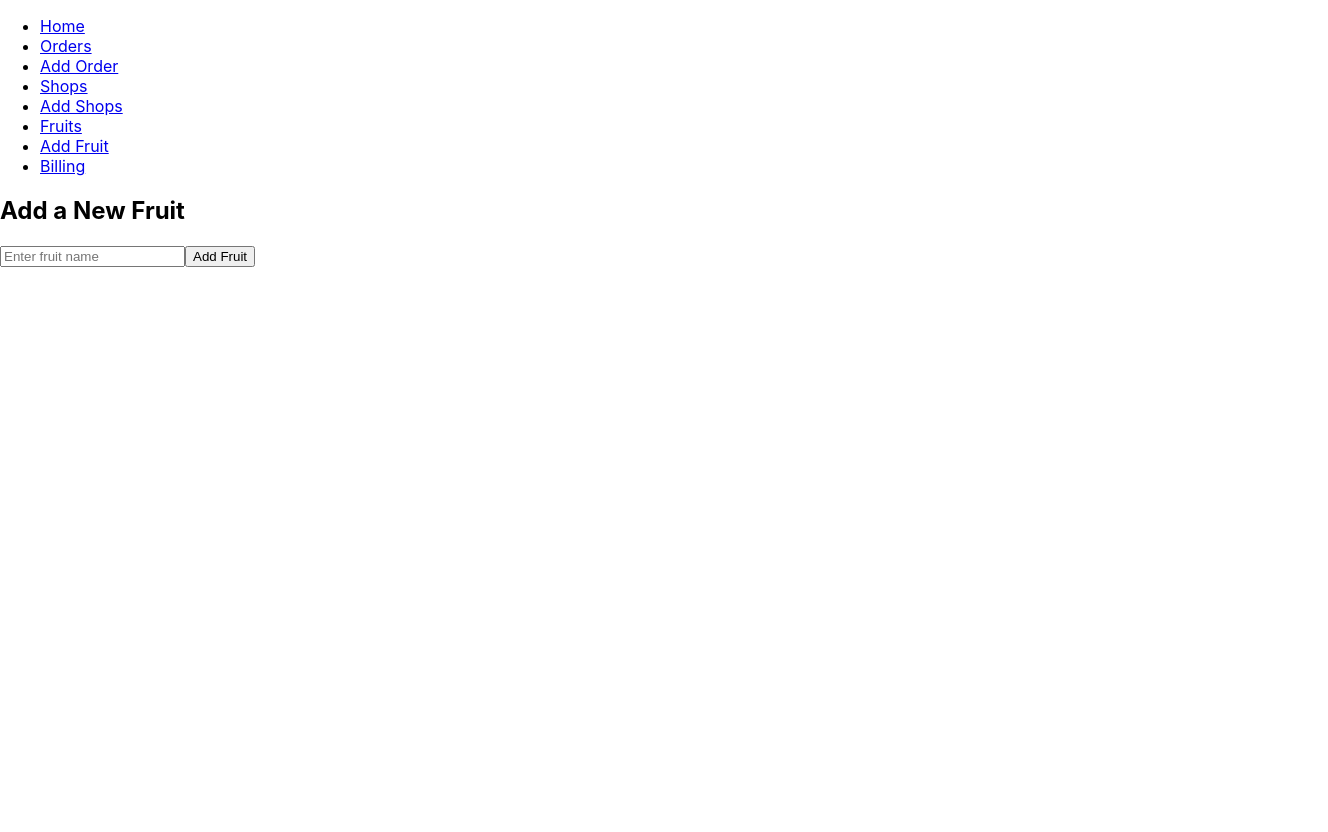
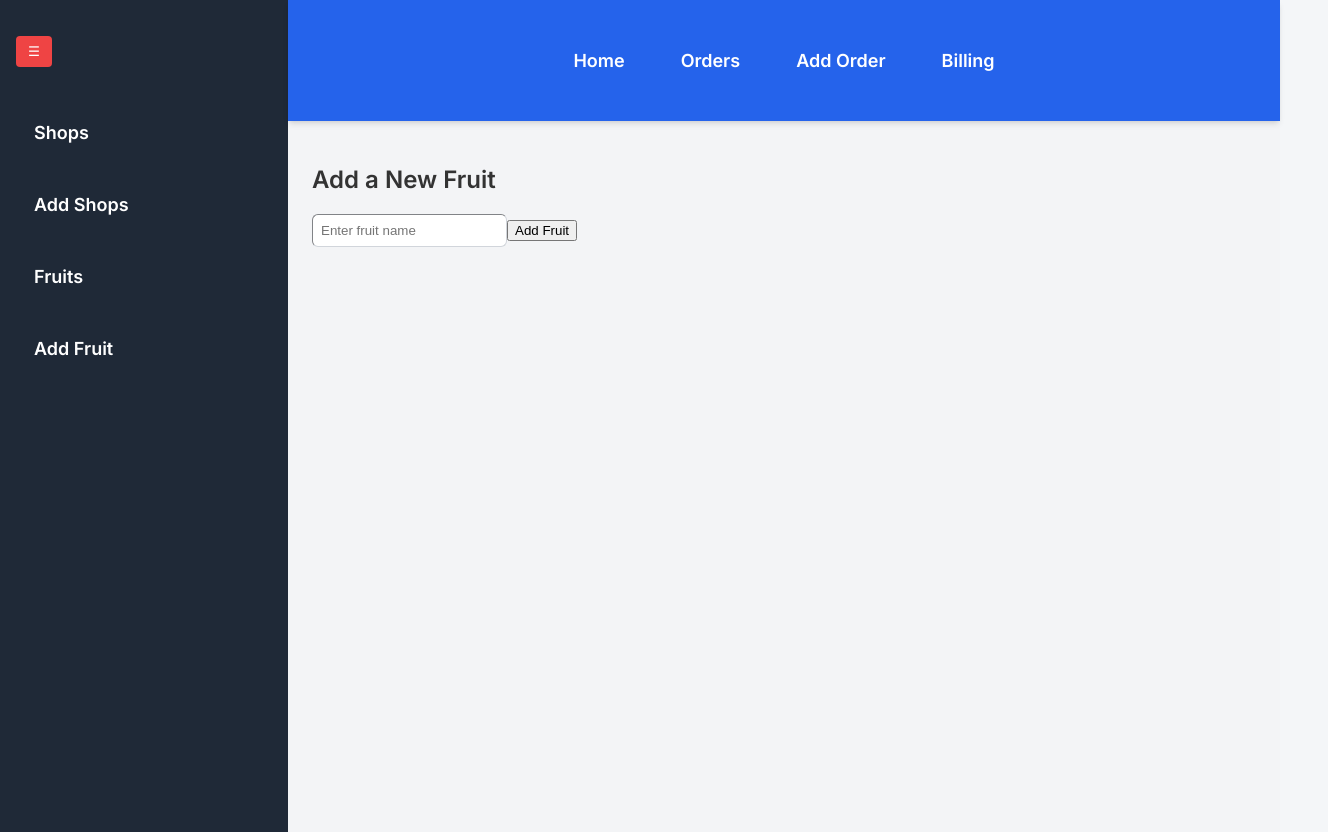
Before and after one commit to nedheng/mern-billing-app, a React (Create React App) app in the folder frontend/: page /add-fruit in a window 1280 px wide. Shown: the whole page, 1328 px wide, since content can reach past the window. Before the commit the page ends 800 px from the top, so only its background shows below. Built offline with nearby package versions, Linux system fonts and the light colour scheme; no server answers.

Commit message:
sidebar css

```diff
--- a/frontend/package.json
+++ b/frontend/package.json
@@ -43,5 +43,8 @@
       "last 1 firefox version",
       "last 1 safari version"
     ]
+  },
+  "devDependencies": {
+    "tailwindcss": "^3.4.17"
   }
 }
--- a/frontend/src/App.css
+++ b/frontend/src/App.css
@@ -1,53 +1,120 @@
-.App {
-  text-align: center;
+/* Import a modern font */
+@import url('https://fonts.googleapis.com/css2?family=Inter:wght@300;400;600&display=swap');
+
+/* Global Styles */
+body {
+  font-family: 'Inter', sans-serif;
+  background-color: #F4F6F8;  /* Soft light gray */
+  color: #333;
+  margin: 0;
+  padding: 0;
 }
 
-.App-logo {
-  height: 40vmin;
-  pointer-events: none;
+/* Sidebar */
+.sidebar {
+  background: #2C3E50; /* Softer dark blue-gray */
+  padding: 10px;
+  width: 200px;
+  height: 100vh;
 }
 
-@media (prefers-reduced-motion: no-preference) {
-  .App-logo {
-    animation: App-logo-spin infinite 20s linear;
+.sidebar ul {
+  list-style: none;
+  padding: 0;
+}
+
+.sidebar ul li {
+  padding: 10px;
+  transition: background-color 0.3s, transform 0.2s;
+  border-radius: 5px;
+}
+
+.sidebar ul li a {
+  text-decoration: none;
+  color: #ffffff;
+  display: block;
+  padding: 8px 12px;
+  border-radius: 5px;
+  font-weight: 500;
+}
+
+.sidebar ul li:hover {
+  background: #475a78;
+  transform: translateX(5px);
+}
+
+/* Navbar */
+.navbar {
+  background-color: #3B82F6; /* Softer blue */
+  padding: 15px;
+  text-align: center;
+  display: flex;
+  justify-content: center;
+  gap: 30px;
+  box-shadow: 0px 2px 10px rgba(0, 0, 0, 0.1);
+  border-bottom: 3px solid #2563eb; /* Subtle bottom accent */
+}
+
+.navbar a {
+  color: white;
+  text-decoration: none;
+  font-weight: 600;
+  transition: color 0.3s ease, transform 0.2s;
+}
+
+.navbar a:hover {
+  color: #FDE68A; /* Soft pastel yellow */
+  transform: translateY(-2px);
+}
+
+/* Content Area */
+.main-content {
+  margin-left: 220px;
+  padding: 30px;
+}
+
+h1 {
+  font-size: 26px;
+  font-weight: bold;
+  margin-bottom: 15px;
+  color: #1F2937; /* Dark grayish-blue */
+}
+
+ul {
+  padding: 10px;
+  border-radius: 8px;
+}
+
+ul li {
+  list-style: none;
+  font-size: 18px;
+  padding: 8px 0;
+
+}
+
+ul li:last-child {
+  border-bottom: none;
+}
+
+/* Responsive Design */
+@media (max-width: 768px) {
+  .sidebar {
+    width: 100%;
+    position: relative;
+  }
+
+  .main-content {
+    margin-left: 0;
   }
 }
 
-.App-header {
-  background-color: #282c34;
-  min-height: 100vh;
-  display: flex;
-  flex-direction: column;
-  align-items: center;
-  justify-content: center;
-  font-size: calc(10px + 2vmin);
-  color: white;
+/* Removes underline globally */
+a {
+  text-decoration: none;
 }
 
-.App-link {
-  color: #61dafb;
+.card {
+  padding: 24px; /* Increase padding */
+  box-shadow: 0 4px 10px rgba(0, 0, 0, 0.1); /* Subtle shadow */
+  border-radius: 8px; /* Rounded corners */
 }
-
-@keyframes App-logo-spin {
-  from {
-    transform: rotate(0deg);
-  }
-  to {
-    transform: rotate(360deg);
-  }
-}
-
-.bill-container {
-  display: flex;
-  flex-wrap: wrap;
-  gap: 20px;
-  justify-content: center;
-}
-
-.bill-card {
-  width: 300px;
-  border: 1px solid #ccc;
-  border-radius: 8px;
-  padding: 10px;
-  box-shadow: 2px 2px 10px rgba(0,0,0,0.1);
-}
--- a/frontend/src/App.js
+++ b/frontend/src/App.js
@@ -1,37 +1,51 @@
 import React, { useState } from "react";
 import { BrowserRouter as Router, Route, Routes, Link } from "react-router-dom";
+import Sidebar from "./components/Sidebar";
 import OrderTable from "./components/OrderTable";
 import AddOrderForm from "./components/AddOrderForm";
 import ShopList from "./components/ShopList";
-import FruitList from "./components/FruitList"
-import AddShop from "./components/AddShop"
-import AddFruit from "./components/AddFruit"
-import BillingSystem from "./components/BillingSystem"
+import FruitList from "./components/FruitList";
+import AddShop from "./components/AddShop";
+import AddFruit from "./components/AddFruit";
+import BillingSystem from "./components/BillingSystem";
 
 function App() {
   const [refresh, setRefresh] = useState(false);
-
   const refreshOrders = () => setRefresh(!refresh);
 
   return (
     <Router>
-      <div>
-        <nav>
-          <ul>
-            <li><Link to="/">Home</Link></li>
-            <li><Link to="/orders">Orders</Link></li>
-            <li><Link to="/add-order">Add Order</Link></li>
-            <li><Link to="/shops">Shops</Link></li>
-            <li><Link to="/add-shops">Add Shops</Link></li>
-            <li><Link to="/fruits">Fruits</Link></li>
-            <li><Link to="/add-fruit">Add Fruit</Link></li>
-            <li><Link to="/billing">Billing</Link></li>
+      <div className="flex">
+        {/* Sidebar on the left */}
+        <Sidebar />
+
+        {/* Main content area */}
+        <div className="flex-1 min-h-screen bg-gray-100">
+          {/* Navbar */}
+          <nav className="bg-blue-600 p-4 shadow-md ">
+            <ul className="flex justify-center space-x-6 text-white font-semibold">
+              {[
+                { name: "Home", path: "/" },
+                { name: "Orders", path: "/orders" },
+                { name: "Add Order", path: "/add-order" },
+                { name: "Billing", path: "/billing" },
+              ].map((item) => (
+                <li key={item.name}>
+                  <Link
+                    to={item.path}
+                    className="hover:bg-blue-500 px-4 py-2 rounded transition duration-200 text-white"
+                  >
+                    {item.name}
+                  </Link>
+                </li>
+              ))}
             </ul>
           </nav>
 
-
+          {/* Main Content */}
+          <div className="container mx-auto p-6">
             <Routes>
-          <Route path="/" element={<h2>Home</h2>} />
+              <Route path="/" element={<h2 className="text-center text-xl font-bold mt-6">Home</h2>} />
               <Route path="/orders" element={<OrderTable key={refresh} />} />
               <Route path="/add-order" element={<AddOrderForm refreshOrders={refreshOrders} />} />
               <Route path="/shops" element={<ShopList />} />
@@ -39,8 +53,10 @@ function App() {
               <Route path="/fruits" element={<FruitList />} />
               <Route path="/add-fruit" element={<AddFruit />} />
               <Route path="/billing" element={<BillingSystem />} />
-          <Route path="*" element={<h2>404 - Page Not Found</h2>} />
+              <Route path="*" element={<h2 className="text-red-500 text-center">404 - Page Not Found</h2>} />
             </Routes>
+          </div>
+        </div>
       </div>
     </Router>
   );
--- a/frontend/src/components/AddFruit.js
+++ b/frontend/src/components/AddFruit.js
@@ -32,6 +32,7 @@ const AddFruit = ()=>{
             <form onSubmit={handleSubmit}>
                 <input
                     type="text"
+                    className="border border-gray-300 p-2 rounded-md focus:outline-none focus:ring-2 focus:ring-blue-500"
                     value={fruitName}
                     onChange={(e) => setFruitName(e.target.value)}
                     placeholder="Enter fruit name"
--- a/frontend/src/components/FruitList.js
+++ b/frontend/src/components/FruitList.js
@@ -9,11 +9,11 @@ function ShopList() {
     }, []);
 
     return (
-        <div>
-            <h2>Fruits</h2>
-            <ul>
+        <div className="bg-white shadow-md rounded-lg p-6">
+            <h2 className="text-3xl font-bold mb-4">Fruits</h2>
+            <ul className="space-y-2">
                 {fruits.map(fruits => (
-                    <li key={fruits._id}>{fruits.name}</li>
+                    <li key={fruits._id} className="bg-gray-100 p-3 rounded-md shadow-sm">{fruits.name}</li>
                 ))}
             </ul>
         </div>
--- a/frontend/src/components/OrderTable.js
+++ b/frontend/src/components/OrderTable.js
@@ -111,7 +111,7 @@ const OrderCards = () => {
 
     return (
         <div style={{ padding: "20px" }}>
-            <h2>Orders List</h2>
+            <h2 className="text-3xl font-bold underline">Orders List</h2>
 
             {/* Date Selector */}
             <label><strong>Filter by Date:</strong></label>
--- a/frontend/src/components/ShopList.js
+++ b/frontend/src/components/ShopList.js
@@ -9,11 +9,11 @@ function ShopList() {
     }, []);
 
     return (
-        <div>
-            <h2>Shops</h2>
-            <ul>
+        <div className="bg-white shadow-md rounded-lg p-6">
+            <h2 className="text-3xl font-bold mb-4">Shops</h2>
+            <ul className="space-y-2">
                 {shops.map(shop => (
-                    <li key={shop._id}>{shop.name}</li>
+                    <li key={shop._id} className="bg-gray-100 p-3 rounded-md shadow-sm">{shop.name}</li>
                 ))}
             </ul>
         </div>
--- /dev/null
+++ b/frontend/src/components/Sidebar.js
@@ -0,0 +1,26 @@
+import React, { useState } from "react";
+import { Link } from "react-router-dom";
+
+
+const Sidebar = () => {
+  const [isCollapsed, setIsCollapsed] = useState(false);
+
+  return (
+    <div className={`bg-gray-800 text-white h-screen p-4 transition-all duration-300 ${isCollapsed ? "w-20" : "w-64"}`}>
+      <button
+        className="bg-red-500 hover:bg-red-600 text-white px-3 py-2 rounded mb-2 mt-5 border-none"
+        onClick={() => setIsCollapsed(!isCollapsed)}
+      >
+        ☰
+      </button>
+      <ul className="text-white text-lg font-semibold space-y-3">
+        <li><Link to="/shops" className="block p-2 hover:bg-gray-600 text-white">Shops</Link></li>
+        <li><Link to="/add-shops" className="block p-2 hover:bg-gray-600 text-white">Add Shops</Link></li>
+        <li><Link to="/fruits" className="block p-2 hover:bg-gray-600 text-white">Fruits</Link></li>
+        <li><Link to="/add-fruit" className="block p-2 hover:bg-gray-600 text-white">Add Fruit</Link></li>
+      </ul>
+    </div>
+  );
+};
+
+export default Sidebar;
--- a/frontend/src/index.css
+++ b/frontend/src/index.css
@@ -1,3 +1,7 @@
+@tailwind base;
+@tailwind components;
+@tailwind utilities;
+
 body {
   margin: 0;
   font-family: -apple-system, BlinkMacSystemFont, 'Segoe UI', 'Roboto', 'Oxygen',
--- a/frontend/src/index.js
+++ b/frontend/src/index.js
@@ -3,6 +3,10 @@ import ReactDOM from 'react-dom/client';
 import './index.css';
 import App from './App';
 import reportWebVitals from './reportWebVitals';
+import "./index.css";
+import './App.css';
+
+
 
 const root = ReactDOM.createRoot(document.getElementById('root'));
 root.render(
--- /dev/null
+++ b/frontend/tailwind.config.js
@@ -0,0 +1,13 @@
+/** @type {import('tailwindcss').Config} */
+module.exports = {
+  content: [
+    "./src/**/*.{js,jsx,ts,tsx}",
+  ],
+  theme: {
+    extend: {},
+  },
+  plugins: [],
+  corePlugins: {
+    preflight: false, // Disables Tailwind's CSS reset
+  },
+}
```
Also changed, not shown: 1 other file (tests, documents, lock files or other folders). Lines whose indentation alone changed are shown as unchanged.
